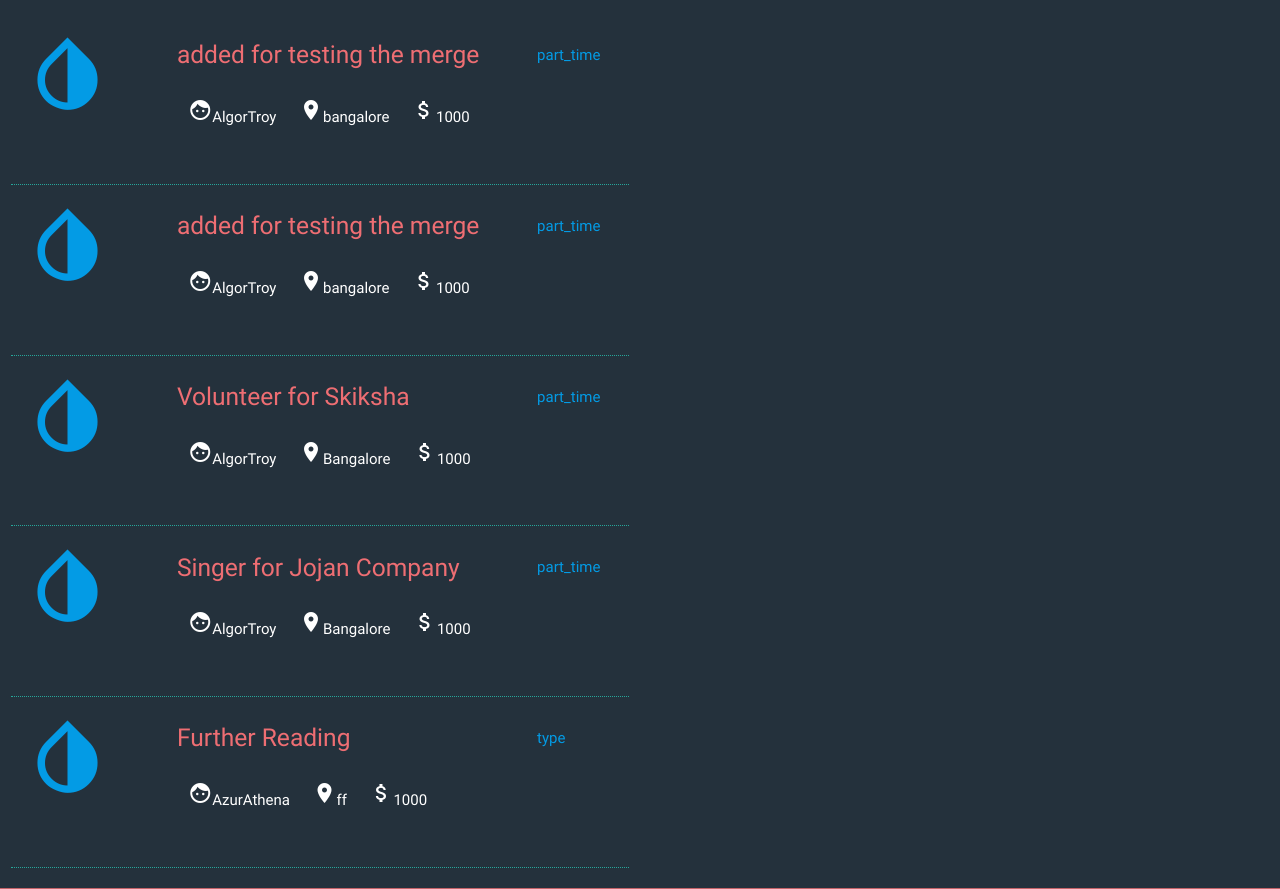
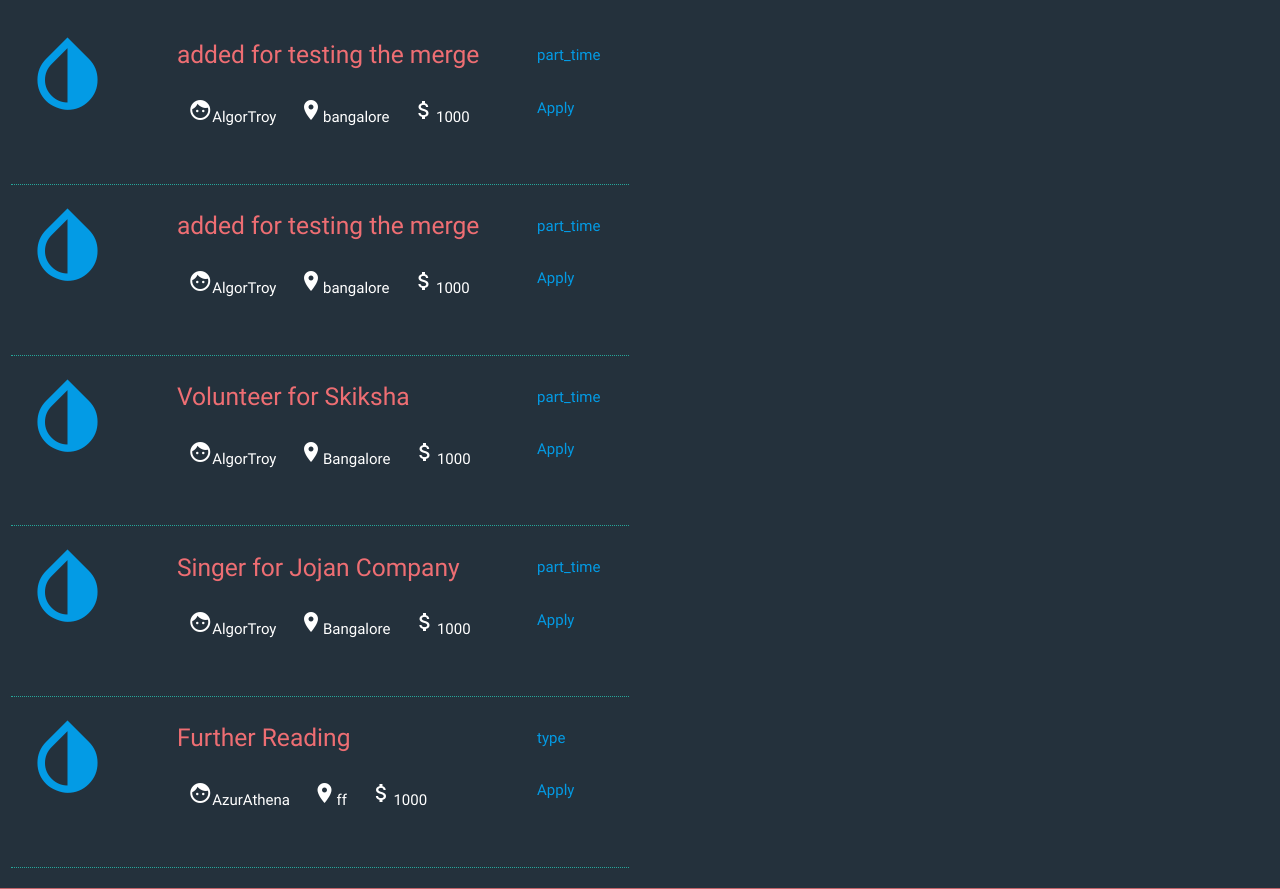
Before and after one commit to AlgorTroy/Combit, a Django app: page /jobs/recent/ in a window 1280 px wide. Shown: the part 1663-2552 px from the top of the page. Run offline with Django 3.2, Linux system fonts and the light colour scheme; data comes from the database, SQL or seed files in the repository; both versions use the stored data as it was after the commit; parts of the project's set-up code (start-up, migrations or seed data) failed here and were passed over; some libraries are stand-ins or nearby versions.

Commit message:
applying to job integrated

```diff
--- a/JobApp/views.py
+++ b/JobApp/views.py
@@ -96,7 +96,7 @@ def search_engine(request):
 def apply_job(request, job_id):
     job = Job.objects.get(id=job_id)
     if job.status == 'open':
-        application = Application.objects.get(user=request.user, job=job)
+        application = Application.objects.filter(user=request.user, job=job)
         if not application:
             application = Application()
             application.user = request.user
@@ -104,6 +104,9 @@ def apply_job(request, job_id):
             application.status = 'applied'
             application.save()
             # notify_with_email(job.user)
+            messages.success(request, 'Successfully applied to job: '+job.title)
+            return redirect("/")
+
         else:
             messages.error(request, 'You have already applied to this job!!')
             return redirect("/")
--- a/MainApp/templates/home.html
+++ b/MainApp/templates/home.html
@@ -215,6 +215,11 @@
                                 <p>{{recent_job.type}}</p>
                             </a>
                         </div>
+                        <div class="col s2">
+                            <a href="job/apply/{{recent_job.id}}">
+                                <p>Apply</p>
+                            </a>
+                        </div>
                     </div>
                 </div>
                 {% endfor %}
```
Also changed, not shown: CombitDB.db.
